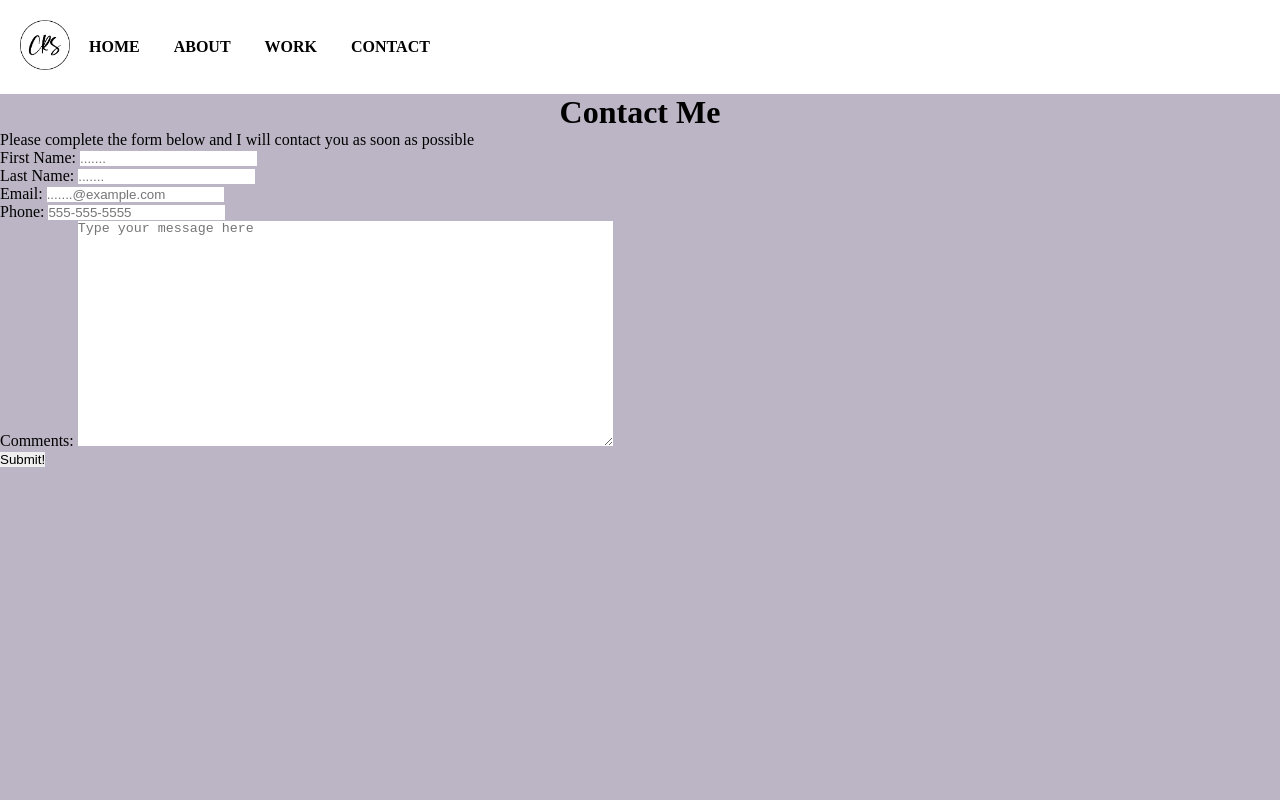
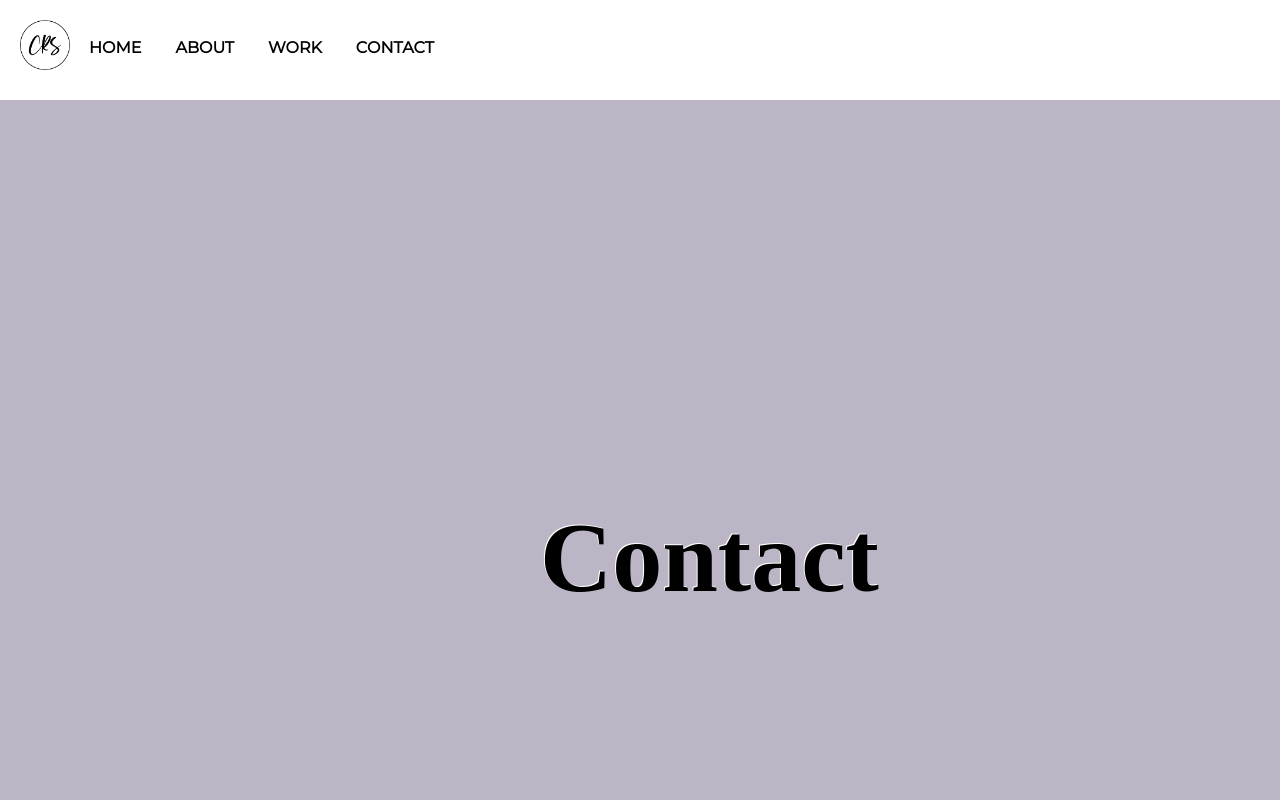
Before and after one commit to smithcarrie97/finalwebsite, a plain HTML site: page contact.html in a window 1280 px wide. Shown: the top 800 px of the page. Drawn offline with Linux system fonts and the light colour scheme; a web font is replaced by a local one.

Commit message:
added fonts

```diff
--- a/contact.html
+++ b/contact.html
@@ -25,7 +25,7 @@
     <body>
       <main>
         <div class="container">
-          <h1>Contact Me</h1>
+          <h1>Contact</h1>
           <p>Please complete the form below and I will contact you as soon as possible</p>
 
           <form class="contactform" id="test_form" name="test_form" method="POST" action="form.php" onsubmit="return validateForm(this)">
@@ -62,5 +62,8 @@
       </div>
     </main>
     </body>
+    <footer>
+      <p>Designed by Carrie Renee Smith</p>
+    </footer>
 
   </html>
--- a/css/styles.css
+++ b/css/styles.css
@@ -8,15 +8,14 @@ Universal Styling
 }
 
 @font-face{
-font-family: "montserrat"
-src: url('../fonts/Montserrat.ttf') format('truetype');
+font-family: "oliverblush";
+src: url('../fonts/oliverblush.ttf') format('truetype');
 }
 
 @font-face{
-font-family: "oliverblush"
-src: url('./fonts/oliverblush.ttf') format('truetype');
+font-family: "montserrat";
+src: url('../fonts/Montserrat.ttf') format('truetype');
 }
-
 
 
 /*--------------------------------------------*
@@ -25,7 +24,10 @@ Header Styling
 header {
     background: white;
     padding: 20px;
+    height: 60px;
 }
+
+
 
 header nav ul li {
     display: inline;
@@ -38,7 +40,13 @@ header nav a {
     color:black;
     font-weight: bold;
     text-transform: uppercase;
+    font-family: 'montserrat';
 }
+
+header nav a:hover {
+  color:#BCB5C5;
+}
+
 
 .logo-container,
 header nav {
@@ -50,8 +58,98 @@ body {
   background-color: #BCB5C5;
 }
 
+.mainheading {
+  margin: 0px 200px;
+  padding: 350px;
+}
+
 h1 {
   text-align: center;
+  font-size: 100px;
   font-family: 'oliverblush';
+  padding: 350px;
+  text-shadow: -1px -1px #FFFFFF;
+}
+
+
+ {
+  animation-name: animation;
+  animation-duration: 3s;
+  animation-iteration-count: infinite;
+  animation-timing-function: linear;
+}
+
+p {
+  font-family: 'montserrat'
+  font-size: 16px;
+}
+
+/*=====================
+  Contact form
+=========================*/
+
+.contactform {
+  background:#212023;
+  padding: 20px;
+  max-width: 500px;
+  border-radius: 4px;
+  color:white;
+  font-family: montserrat;
+  margin: 20px auto;
+  text-align: left;
+}
+
+.label_input_wrap {
+  display: block;
 
 }
+
+
+
+.submit input {
+  background-color:white;
+  color:black;
+  margin: 20px;
+  padding: 5px 20px;
+  display: inline;
+}
+
+.submit input:hover {
+  background-color: darkgrey;
+}
+
+.input-section {
+  padding:10px;
+  border-radius: 3px;
+
+}
+
+textarea {
+  font-family:montserrat;
+}
+
+.container {
+  max-width: 900px;
+  margin: 50px auto 100px;
+  text-align: center;
+}
+
+/*=====================
+  Footer
+=========================*/
+footer {
+    background: #212023;
+    color: white;
+    text-align: center;
+    padding: 20px 0;
+    font-family: 'montserrat'
+}
+
+@keyframes animation {
+  from {
+    transform:translateY(0px);
+}
+
+  to {
+    transform:translateY(700px);
+  }
```
Also changed, not shown: about.html (+5 -0 lines), index.html (+2 -2 lines), work.html (+4 -0 lines), fonts/mangosalsa.ttf (added), images/heroimage1.jpg (added), images/mainheading.png (added), images/me.jpg (added).
